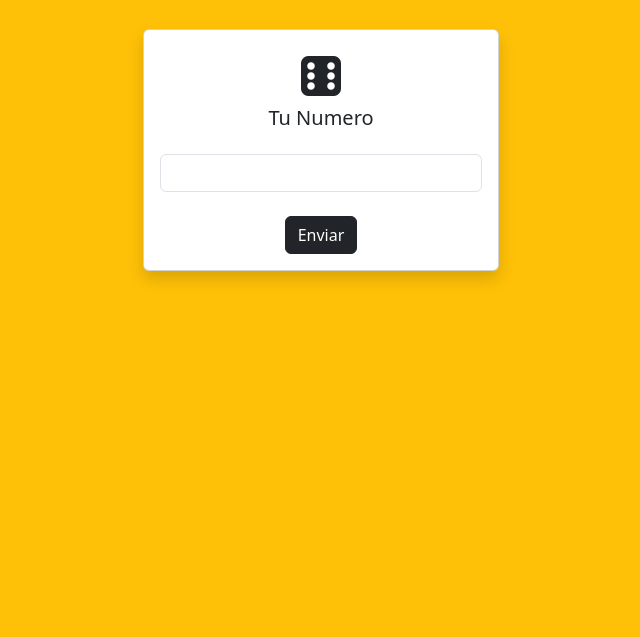
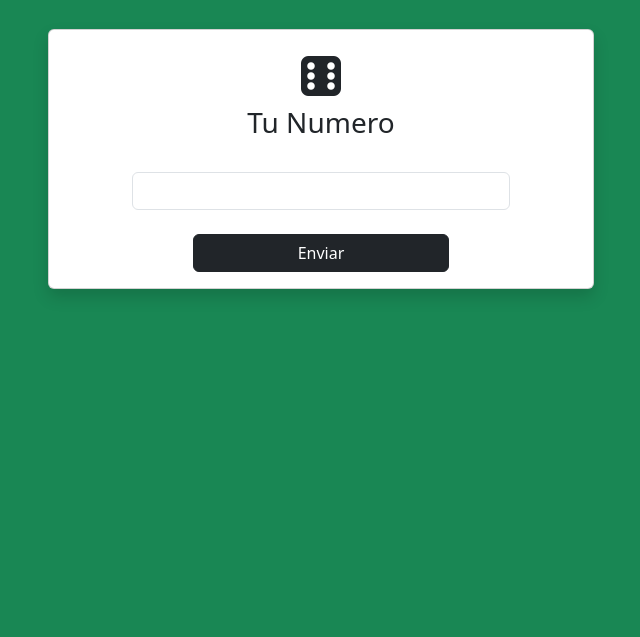
Before and after one commit to juanchiblanco/tp5-bomDom-ejercicio1, a plain HTML site: page index.html in a window 1280 px wide. Shown: the part 163-800 px from the top of the page, without its empty margins (319-959 px from the left). Drawn offline with nearby package versions, Linux system fonts and the light colour scheme.

Commit message:
cambios en la apariencia

```diff
--- a/index.html
+++ b/index.html
@@ -16,31 +16,31 @@
   </head>
   <body>
     <header></header>
-    <main class="bg-warning d-flex align-content-center">
+    <main class="bg-success d-flex align-content-center">
         <section class="container my-5">
             <article class="text-center my-5">
-                <h1 class="col-12">Adivina el Numero</h1>
+                <h1 class="col-12 text-light">¡Adivina el Numero!</h1>
             </article>
                 <div class="row justify-content-center my-3">
-                  <article class="col-4 mb-3">
+                  <article class="col-12 col-md-6 mb-3">
                     <div class="card shadow h-100 w-100">
                       <div class="card-body text-center">
-                        <i class="bi bi-dice-6-fill fs-1"></i>
-                        <h5 class="card-title">Tu Numero</h5>
-                        <form>
-                            <div class="my-4">
+                        <i class="bi bi-dice-6-fill fs-1 text-dark"></i>
+                        <h3 class="card-title">Tu Numero</h3>
+                        <form class="row justify-content-center">
+                            <div class="my-4 col-12 w-75">
                               <input
                                 type="number"
                                 id="number"
                                 class="form-control"
                                 minlength="1"
-                                maxlength="20"
-                                min="0"
-                                max="20"
+                                maxlength="6"
+                                min="1"
+                                max="6"
                               />
                             </div>
                             <div>
-                              <button class="btn btn-dark" type="submit">Enviar</button>
+                              <button class="btn btn-dark w-50 col-12" type="submit">Enviar</button>
                             </div>
                           </form>
                       </div>
```
